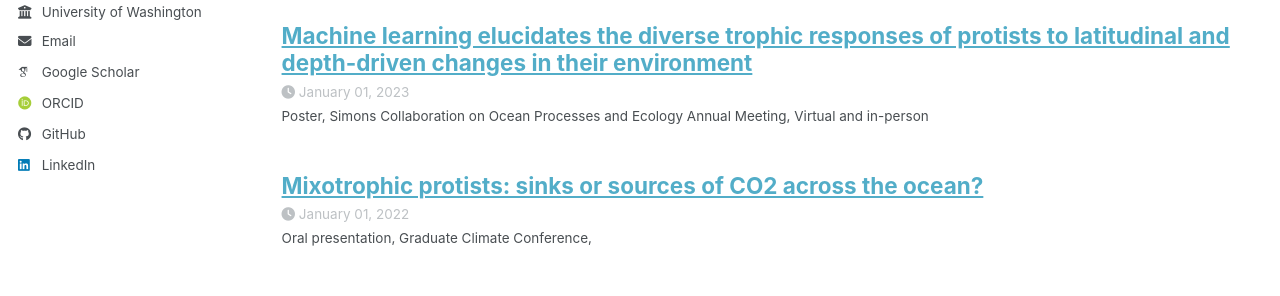
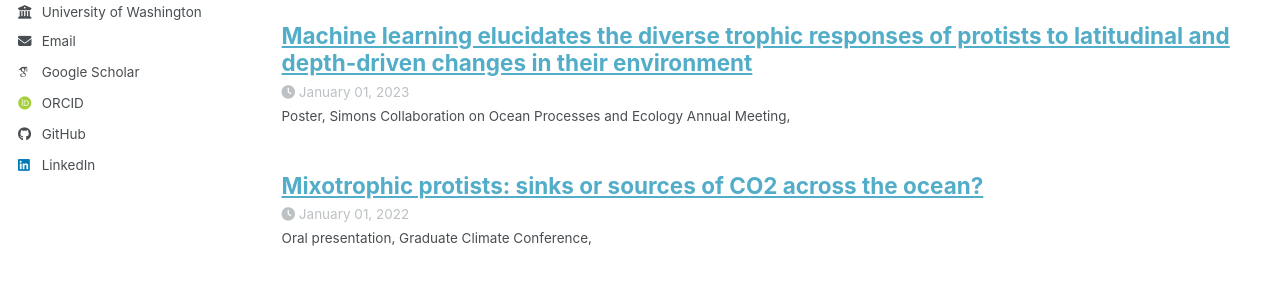
Before and after one commit to elainathomas/ElainaThomas.github.io, a Jekyll site: the page built from _pages/talks.html, in a window 1280 px wide and 900 px high. Shown: the part 423-719 px from the top of the window. Built offline with Jekyll 4.4.1, drawn with Linux system fonts in a browser that asks for light colours; some web fonts are replaced; a script bundle is joined from its source files by our own code; library files that are not in the unit come from our copies.

Commit message:
Update talk3.md

```diff
--- a/_talks/talk3.md
+++ b/_talks/talk3.md
@@ -4,5 +4,4 @@ collection: talks
 type: "Poster"
 venue: "Simons Collaboration on Ocean Processes and Ecology Annual Meeting"
 date: 2023-01-01
-location: "Virtual and in-person"
 ---
```
